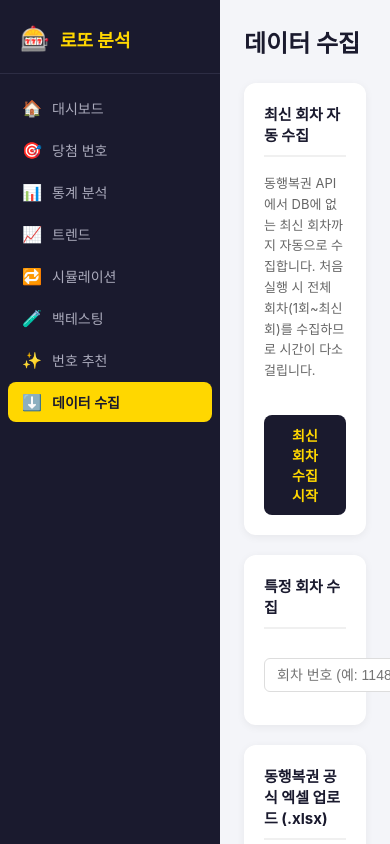
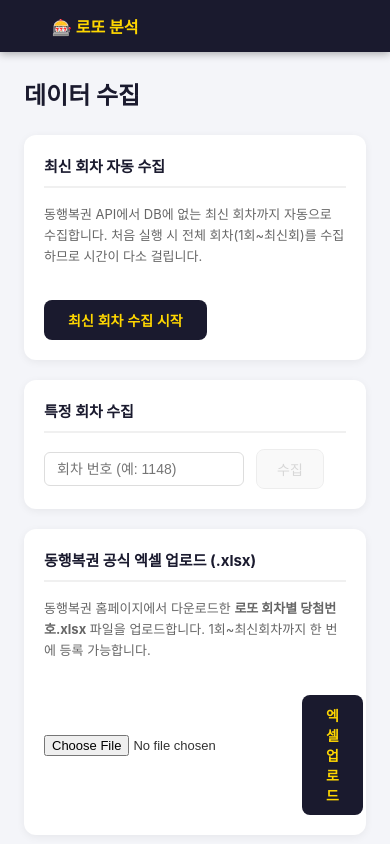
Before and after one commit to web-bro-prd/Lottery, a React (Vite) app in the folder frontend/: page /collect in a window 390 px wide. Shown: the top 844 px of the page. Built offline with nearby package versions, Linux system fonts and the light colour scheme.

Commit message:
feat: 모바일 반응형 — 햄버거 메뉴 + 상단바

```diff
--- a/frontend/src/App.css
+++ b/frontend/src/App.css
@@ -19,6 +19,16 @@ body {
   flex: 1;
   overflow-y: auto;
   min-width: 0;
+}
+
+@media (max-width: 768px) {
+  .app-layout {
+    flex-direction: column;
+  }
+
+  .app-main {
+    padding-top: 52px; /* 모바일 상단바 높이 */
+  }
 }
 
 /* 공통 */
--- a/frontend/src/components/Sidebar.css
+++ b/frontend/src/components/Sidebar.css
@@ -1,3 +1,9 @@
+/* ── 모바일 상단 바 (데스크탑에서는 숨김) ── */
+.mobile-topbar {
+  display: none;
+}
+
+/* ── 사이드바 기본 (데스크탑) ── */
 .sidebar {
   width: 220px;
   min-height: 100vh;
@@ -5,8 +11,10 @@
   color: #eee;
   display: flex;
   flex-direction: column;
-  padding: 0;
   flex-shrink: 0;
+  position: sticky;
+  top: 0;
+  height: 100vh;
 }
 
 .sidebar-logo {
@@ -20,15 +28,14 @@
   color: #ffd700;
 }
 
-.logo-icon {
-  font-size: 24px;
-}
+.logo-icon { font-size: 24px; }
 
 .sidebar-menu {
   list-style: none;
   margin: 0;
   padding: 12px 0;
   flex: 1;
+  overflow-y: auto;
 }
 
 .sidebar-menu li {
@@ -63,3 +70,81 @@
   width: 20px;
   text-align: center;
 }
+
+/* ── 오버레이 (모바일 메뉴 열릴 때 배경) ── */
+.sidebar-overlay {
+  display: none;
+}
+
+/* ── 모바일 ── */
+@media (max-width: 768px) {
+  /* 상단 바 표시 */
+  .mobile-topbar {
+    display: flex;
+    align-items: center;
+    gap: 12px;
+    position: fixed;
+    top: 0;
+    left: 0;
+    right: 0;
+    height: 52px;
+    background: #1a1a2e;
+    padding: 0 16px;
+    z-index: 200;
+    box-shadow: 0 2px 8px rgba(0,0,0,0.3);
+  }
+
+  .mobile-logo {
+    font-size: 16px;
+    font-weight: 700;
+    color: #ffd700;
+  }
+
+  /* 햄버거 버튼 */
+  .hamburger {
+    display: flex;
+    flex-direction: column;
+    justify-content: space-between;
+    width: 24px;
+    height: 18px;
+    background: none;
+    border: none;
+    cursor: pointer;
+    padding: 0;
+    flex-shrink: 0;
+  }
+
+  .hamburger span {
+    display: block;
+    height: 2px;
+    background: #ffd700;
+    border-radius: 2px;
+    transition: all 0.2s;
+  }
+
+  /* 사이드바 — 평소에는 화면 밖으로 */
+  .sidebar {
+    position: fixed;
+    top: 0;
+    left: -220px;
+    height: 100vh;
+    z-index: 300;
+    transition: left 0.25s ease;
+    min-height: 100vh;
+    width: 220px;
+  }
+
+  /* 열린 상태 */
+  .sidebar.open {
+    left: 0;
+  }
+
+  /* 오버레이 */
+  .sidebar-overlay {
+    display: block;
+    position: fixed;
+    inset: 0;
+    background: rgba(0, 0, 0, 0.5);
+    z-index: 250;
+  }
+}
--- a/frontend/src/components/Sidebar.tsx
+++ b/frontend/src/components/Sidebar.tsx
@@ -1,20 +1,42 @@
-import { NavLink } from 'react-router-dom';
+import { useState, useEffect } from 'react';
+import { NavLink, useLocation } from 'react-router-dom';
 import './Sidebar.css';
 
 const menus = [
-  { path: '/dashboard', label: '대시보드', icon: '🏠' },
-  { path: '/draws', label: '당첨 번호', icon: '🎯' },
-  { path: '/stats', label: '통계 분석', icon: '📊' },
-  { path: '/trend', label: '트렌드', icon: '📈' },
-  { path: '/simulate', label: '시뮬레이션', icon: '🔁' },
-  { path: '/backtest', label: '백테스팅', icon: '🧪' },
-  { path: '/recommend', label: '번호 추천', icon: '✨' },
-  { path: '/collect', label: '데이터 수집', icon: '⬇️' },
+  { path: '/dashboard', label: '대시보드',   icon: '🏠' },
+  { path: '/draws',     label: '당첨 번호',   icon: '🎯' },
+  { path: '/stats',     label: '통계 분석',   icon: '📊' },
+  { path: '/trend',     label: '트렌드',      icon: '📈' },
+  { path: '/simulate',  label: '시뮬레이션',  icon: '🔁' },
+  { path: '/backtest',  label: '백테스팅',    icon: '🧪' },
+  { path: '/recommend', label: '번호 추천',   icon: '✨' },
+  { path: '/collect',   label: '데이터 수집', icon: '⬇️' },
 ];
 
 export default function Sidebar() {
+  const [open, setOpen] = useState(false);
+  const location = useLocation();
+
+  // 페이지 이동 시 자동으로 닫기
+  useEffect(() => {
+    setOpen(false);
+  }, [location.pathname]);
+
   return (
-    <nav className="sidebar">
+    <>
+      {/* 모바일 상단 바 */}
+      <div className="mobile-topbar">
+        <button className="hamburger" onClick={() => setOpen(o => !o)} aria-label="메뉴">
+          <span /><span /><span />
+        </button>
+        <span className="mobile-logo">🎰 로또 분석</span>
+      </div>
+
+      {/* 사이드바 오버레이 (모바일) */}
+      {open && <div className="sidebar-overlay" onClick={() => setOpen(false)} />}
+
+      {/* 사이드바 본체 */}
+      <nav className={`sidebar ${open ? 'open' : ''}`}>
         <div className="sidebar-logo">
           <span className="logo-icon">🎰</span>
           <span className="logo-text">로또 분석</span>
@@ -33,5 +55,6 @@ export default function Sidebar() {
           ))}
         </ul>
       </nav>
+    </>
   );
 }
```
Lines whose indentation alone changed are shown as unchanged.
